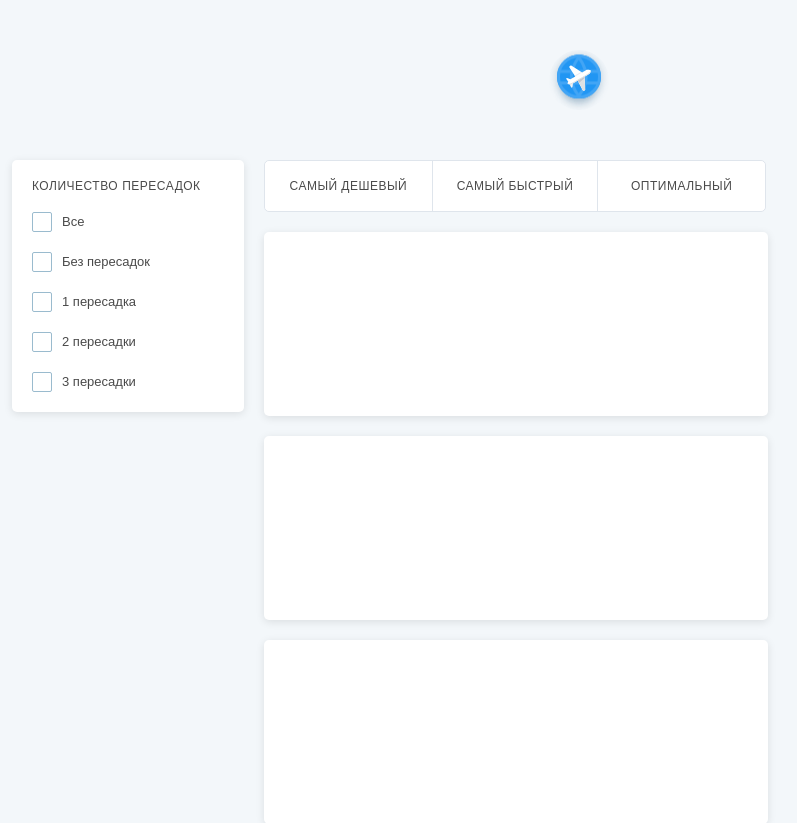
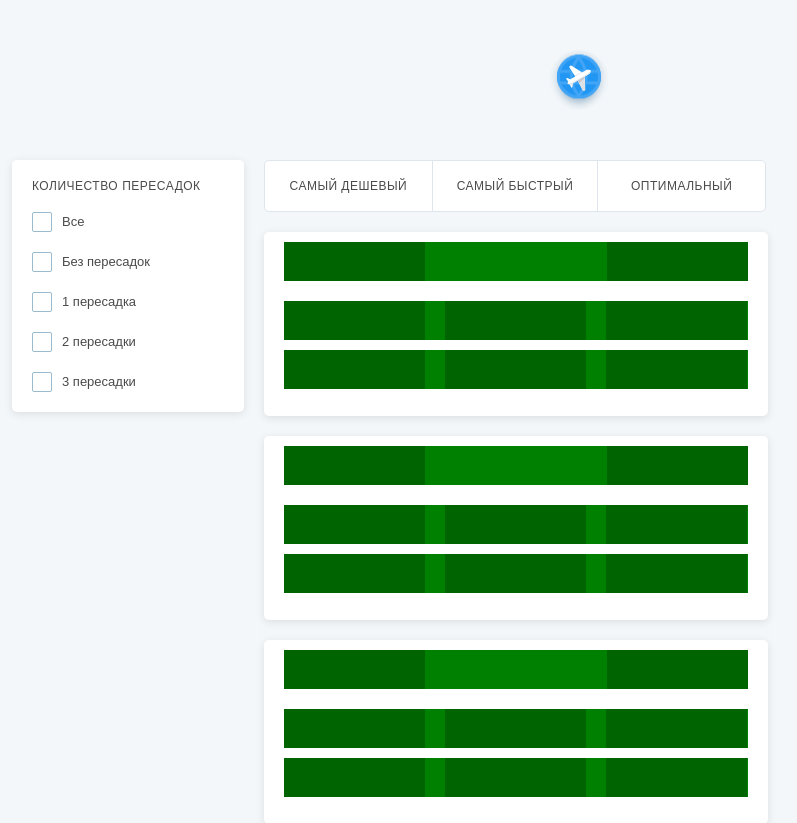
Before and after one commit to mihairu-code/aviasales-app, a React (Vite) app: page / in a window 1280 px wide. Shown: the top 823 px of the page, without its empty margins (91-888 px from the left). Built offline with nearby package versions, Linux system fonts and the light colour scheme; no server answers.

Commit message:
prefer RAZMETKU for data

```diff
--- a/src/Components/MainAviasales/TicketsList/Ticket/Ticket.jsx
+++ b/src/Components/MainAviasales/TicketsList/Ticket/Ticket.jsx
@@ -1,8 +1,13 @@
 import './Ticket.less'
+import TicketLine from "./TicketLine/TicketLine.jsx";
 
 const Ticket = () => {
     return (
-        <li className="ticket"></li>
+        <li className="ticket">
+            <TicketLine />
+            <TicketLine />
+            <TicketLine />
+        </li>
     )
 }
 
--- a/src/Components/MainAviasales/TicketsList/Ticket/Ticket.less
+++ b/src/Components/MainAviasales/TicketsList/Ticket/Ticket.less
@@ -1,7 +1,11 @@
 .ticket {
   display: flex;
+  box-sizing: border-box;
+  flex-direction: column;
+  row-gap: 10px;
   width: 100%;
   height: 184px;
+  padding: 20px;
   background-color: #FFFFFF;
   border: 0;
   border-radius: 5px;
@@ -9,7 +13,7 @@
   transition: all 0.3s;
 
   &:hover {
-    transform: scale(1.05);
+    transform: scale(1.019);
     box-shadow: 0 -1px 12px 0 rgba(0, 0, 0, 0.1);
   }
 }
--- /dev/null
+++ b/src/Components/MainAviasales/TicketsList/Ticket/TicketLine/TicketLine.jsx
@@ -0,0 +1,15 @@
+import './TicketLine.less'
+
+const TicketLine = () => {
+
+
+    return (
+        <section className="ticket-line">
+            <span></span>
+            <span></span>
+            <span></span>
+        </section>
+    )
+}
+
+export default TicketLine;
--- /dev/null
+++ b/src/Components/MainAviasales/TicketsList/Ticket/TicketLine/TicketLine.less
@@ -0,0 +1,24 @@
+.ticket-line {
+  display: flex;
+  flex-direction: row;
+  width: 100%;
+  border: none;
+  background-color: green;
+  height: 39px;
+  column-gap: 20px;
+
+  & span {
+    width: 141px;
+    height: 100%;
+    background-color: darkgreen;
+  }
+
+  &:first-child {
+    justify-content: space-between;
+    transform: translateY(-10px);
+
+    &> span:nth-child(2) {
+      display: none;
+    }
+  }
+}
```
